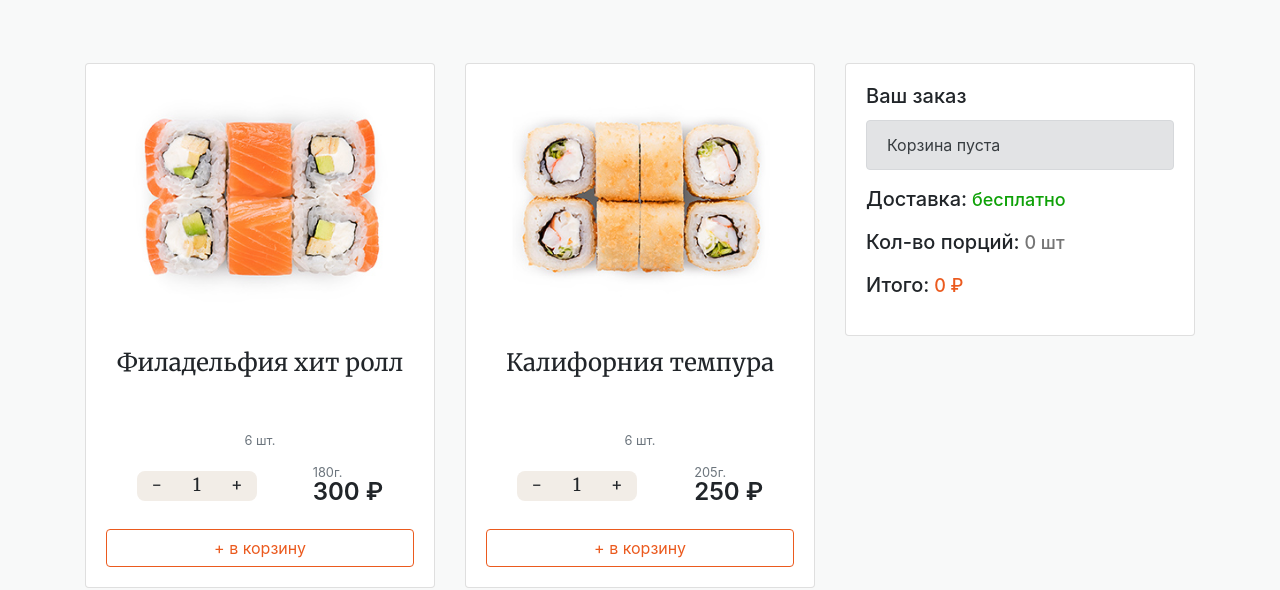
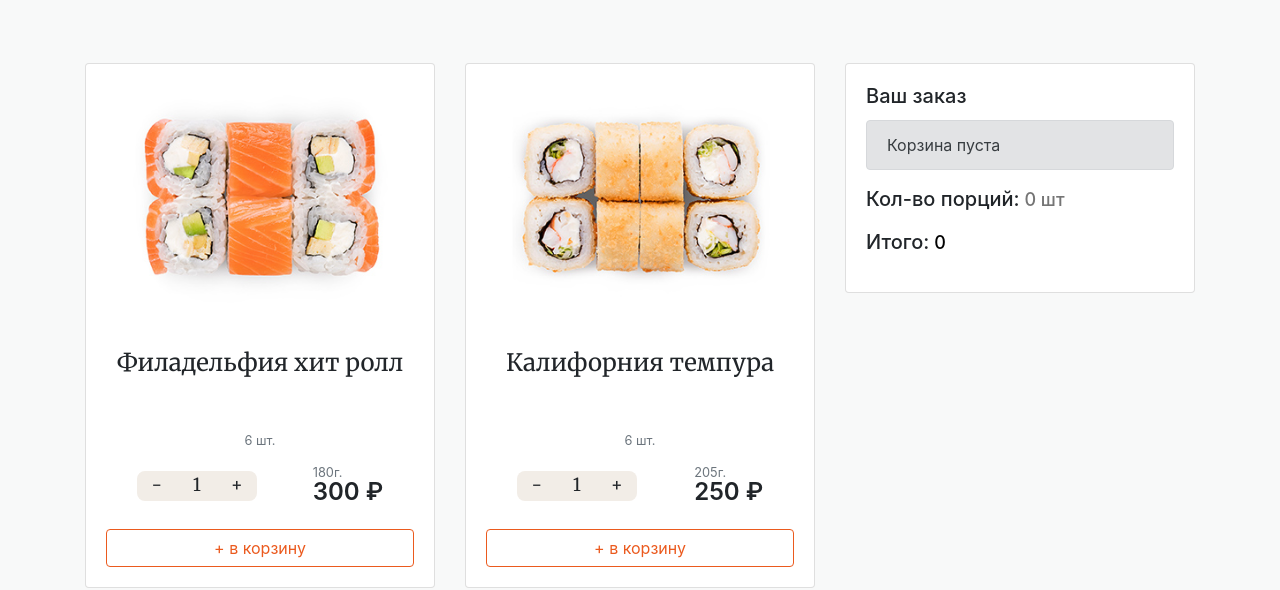
Before and after one commit to GuyFromEkb/Task_cart-items, a plain HTML site: page index.html in a window 1280 px wide. Shown: the part 242-832 px from the top of the page. Drawn offline with Linux system fonts and the light colour scheme; a script that the page names is missing.

Commit message:
скидка товара

```diff
--- a/css/main.css
+++ b/css/main.css
@@ -2,6 +2,11 @@ body,
 html {
     background-color: #F8F9F9;
     height: 100%;
+}
+
+.salle {
+    position: relative;
+    display: inline-block;
 }
 
 h3,
@@ -94,6 +99,7 @@ h4 {
 }
 
 .price__currency {
+    position: relative;
     font-size: 1.5rem;
     font-weight: 600;
     line-height: 1;
@@ -205,7 +211,8 @@ h4 {
 }
 
 .total-price {
-    color: #EB5A1E;
+    color: #000000;
+    margin-right: 20px;
 }
 
 .total-count {
@@ -231,3 +238,29 @@ h4 {
 #order-form.hide {
     display: none;
 }
+
+.price-count {
+    position: relative;
+}
+
+.price-count::after {
+    content: '';
+    display: none;
+    position: absolute;
+    height: 3px;
+    width: 100%;
+    top: 50%;
+    right: 0;
+    background: #ff0000;
+}
+
+.price-count.active::after {
+    display: block;
+}
+
+.salle-price {
+    right: -45px;
+    position: absolute;
+    text-decoration: none;
+    color: #ff0000;
+}
--- a/index.html
+++ b/index.html
@@ -161,9 +161,9 @@
 
                             <!-- Стоимость заказа -->
                             <div class="cart-total">
-                                <p><span class="h5">Доставка:</span> <span class="delivery-cost free">бесплатно</span> </p>
                                 <p><span class="h5">Кол-во порций:</span> <span class="total-count">0</span> <span class="total-count-postfix">шт</span></p>
-                                <p><span class="h5">Итого:</span> <span class="total-price">0</span> <span class="rouble">₽</span></p>
+                                <p class="salle"><span class="h5">Итого:</span> <span class="price-count total-price">0 </span><span class="salle-price"></span>
+                                </p>
                             </div>
                             <!-- // Стоимость заказа -->
 
@@ -172,13 +172,18 @@
                     <!-- Оформить заказ -->
                     <div id="order-form" class="hide card-body border-top">
                         <h5 class="card-title">Заполучить скидку</h4>
+
+
                             <form>
                                 <div class="form-group">
-                                    <input required type="number" class="form-control" placeholder="Желаеммая скидка в %">
+                                    <input name="sale" min="0" max="100" required type="number" class="form-control" placeholder="Желаеммая скидка в %">
                                 </div>
                                 <button type="submit" class="btn btn-primary">Установить скидку</button>
                             </form>
-                            <button class="btn btn-primary btn-red">Убрать скидку</button>
+
+
+
+                            <button class=" off-discound btn btn-primary btn-red">Убрать скидку</button>
                     </div>
                     <!-- // Оформить заказ -->
 
```
